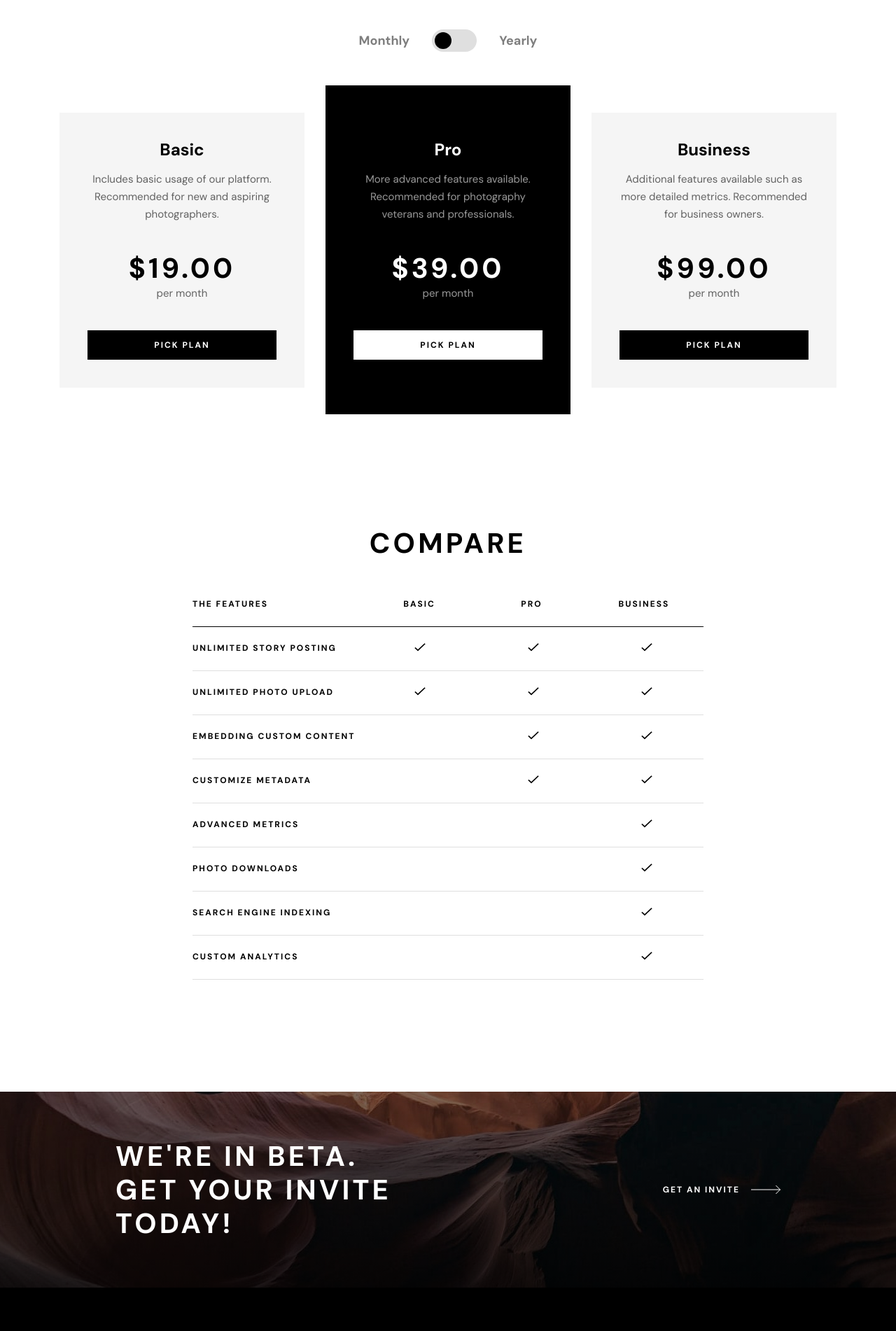
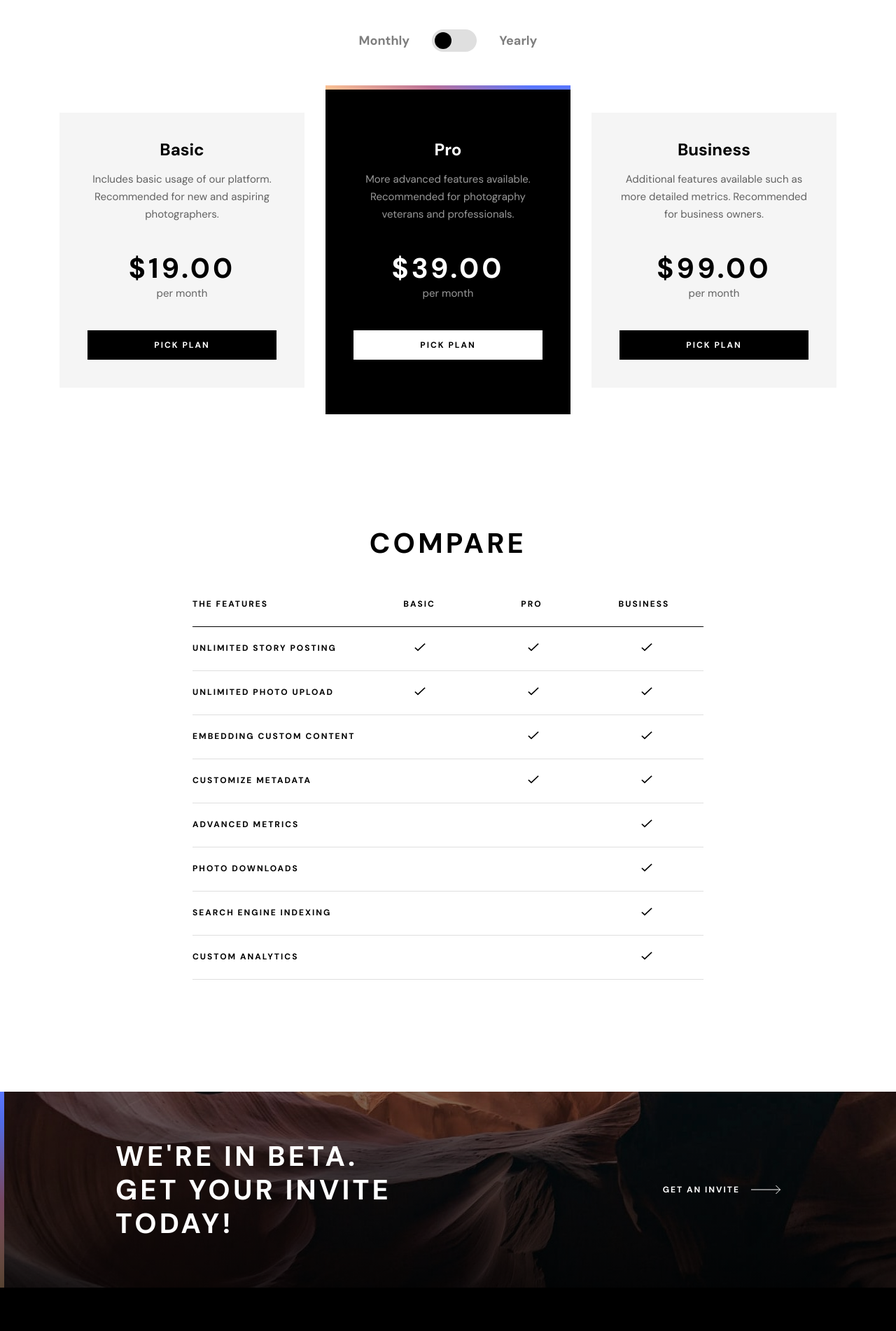
Before and after one commit to Inithar/Photosnap, a React (Vite) app: page /pricing in a window 1280 px wide. Shown: the part 640-2542 px from the top of the page at 70% size. Built offline with nearby package versions, Linux system fonts and the light colour scheme.

Commit message:
added accent rectangle to some components

```diff
--- a/src/components/molecules/PriceBox/PriceBox.module.scss
+++ b/src/components/molecules/PriceBox/PriceBox.module.scss
@@ -83,11 +83,35 @@
   background-color: var(--pure-black);
 }
 
-.bigger_box {
+.main_box {
+  position: relative;
+
+  &::before {
+    content: '';
+    position: absolute;
+    top: 0;
+    left: 0;
+    width: 100%;
+    height: 0.6rem;
+    background: var(--main-accent);
+  }
+
+  @include mixins.breakpoint('sm') {
+    &::before {
+      width: 0.6rem;
+      height: 100%;
+    }
+  }
+
   @include mixins.breakpoint('lg') {
     display: flex;
     flex-direction: column;
     justify-content: center;
     min-height: 47rem;
+
+    &::before {
+      width: 100%;
+      height: 0.6rem;
+    }
   }
 }
--- a/src/components/molecules/PriceBox/index.tsx
+++ b/src/components/molecules/PriceBox/index.tsx
@@ -8,7 +8,7 @@ import classNames from 'classnames/bind';
 interface PriceBoxProps {
   theme?: 'dark' | 'light';
   period: 'month' | 'year';
-  bigger?: boolean;
+  main?: boolean;
   heading: string;
   text: string;
   price: {
@@ -17,14 +17,14 @@ interface PriceBoxProps {
   };
 }
 
-const PriceBox = ({ heading, text, price, theme = 'light', bigger, period }: PriceBoxProps) => {
+const PriceBox = ({ heading, text, price, theme = 'light', main, period }: PriceBoxProps) => {
   const secondaryTheme = theme === 'dark' ? 'light' : 'dark';
 
   const cx = classNames.bind(styles);
 
   const boxClassNames = cx('box', {
     dark_box: theme === 'dark',
-    bigger_box: bigger
+    main_box: main
   });
 
   const priceBoxClassNames = cx('price_box', {
--- a/src/components/molecules/StoryCard/StoryCard.module.scss
+++ b/src/components/molecules/StoryCard/StoryCard.module.scss
@@ -3,8 +3,20 @@
 .card {
   position: relative;
   height: 37.5rem;
-  transition: transform 0.3s;
+  transition: transform 0.3s, opacity 0.3s;
   cursor: pointer;
+
+  &::before {
+    content: '';
+    position: absolute;
+    bottom: 0;
+    left: 0;
+    width: 100%;
+    height: 0.6rem;
+    background: var(--main-accent);
+    opacity: 0;
+    z-index: 3;
+  }
 
   & > img {
     position: absolute;
@@ -50,5 +62,10 @@
 
   &:hover {
     transform: translateY(-2.4rem);
+    z-index: 3;
+
+    &::before {
+      opacity: 1;
+    }
   }
 }
--- a/src/components/organisms/Beta/Beta.module.scss
+++ b/src/components/organisms/Beta/Beta.module.scss
@@ -2,6 +2,16 @@
 
 .beta {
   position: relative;
+
+  &::before {
+    content: '';
+    position: absolute;
+    top: 0;
+    left: 3.3rem;
+    width: 34%;
+    height: 0.6rem;
+    background: var(--main-accent);
+  }
 
   & > img {
     position: absolute;
@@ -23,6 +33,12 @@
   }
 
   @include mixins.breakpoint('md') {
+    &::before {
+      left: 0;
+      width: 0.6rem;
+      height: 100%;
+    }
+
     .content {
       display: flex;
       justify-content: space-between;
--- a/src/components/organisms/Footer/Footer.module.scss
+++ b/src/components/organisms/Footer/Footer.module.scss
@@ -11,13 +11,16 @@
     align-items: center;
     padding: 5.6rem 3.2rem;
     width: 100%;
-    max-width: 119rem;
 
     @include mixins.breakpoint('sm') {
       flex-direction: row;
       justify-content: space-between;
       align-items: stretch;
       padding: 6.4rem 4rem;
+    }
+
+    @include mixins.breakpoint('xl') {
+      padding-inline: 16.5rem;
     }
   }
 }
--- a/src/components/organisms/InfoBox/InfoBox.module.scss
+++ b/src/components/organisms/InfoBox/InfoBox.module.scss
@@ -80,7 +80,7 @@
   }
 }
 
-.container_dark .content {
+.dark_container .content {
   background-color: var(--pure-black);
 }
 
--- a/src/components/organisms/InfoBox/index.tsx
+++ b/src/components/organisms/InfoBox/index.tsx
@@ -23,7 +23,7 @@ const InfoBox = ({ theme = 'light', variant = 'left', src, alt, heading, text, b
   const cx = classNames.bind(styles);
 
   const containerClasses = cx('container', {
-    container_dark: theme === 'dark',
+    dark_container: theme === 'dark',
     variant_right: variant === 'right'
   });
 
--- a/src/components/pages/Pricing/index.tsx
+++ b/src/components/pages/Pricing/index.tsx
@@ -30,7 +30,7 @@ const Pricing = () => {
 
           <div className={styles.pricing_boxes}>
             {pricingBoxes.map((data, i) => (
-              <PriceBox {...data} period={period} theme={i === 1 ? 'dark' : 'light'} bigger={i === 1} key={crypto.randomUUID()} />
+              <PriceBox {...data} period={period} theme={i === 1 ? 'dark' : 'light'} main={i === 1} key={crypto.randomUUID()} />
             ))}
           </div>
         </section>
```
